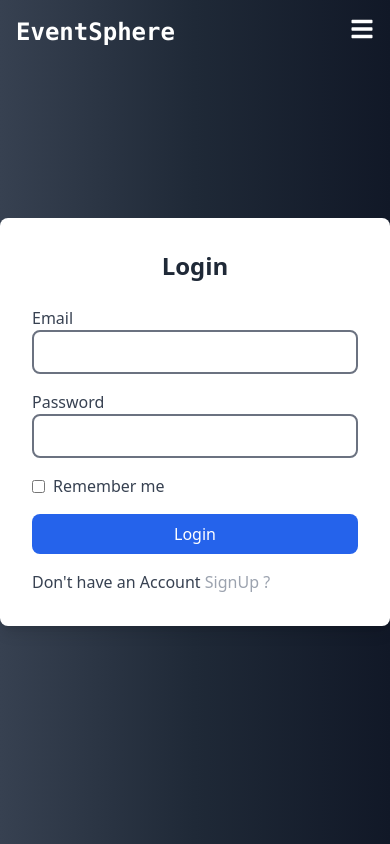
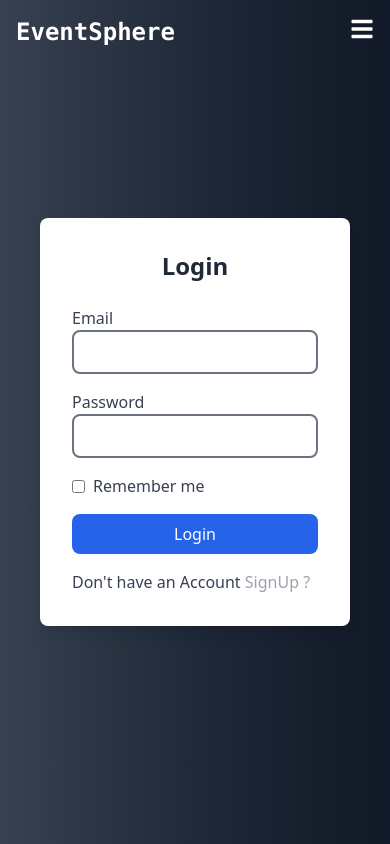
Before and after one commit to algowhiz/eventsphere-frontend, a React (Vite) app: page /login in a window 390 px wide. Built offline with nearby package versions, Linux system fonts and the light colour scheme.

Commit message:
added padding in login and signup form

```diff
--- a/src/pages/Login.jsx
+++ b/src/pages/Login.jsx
@@ -64,7 +64,7 @@ const Login = () => {
     };
 
     return (
-        <div className="min-h-screen flex items-center justify-center  bg-gradient-to-r from-gray-700 via-gray-800 to-gray-900">
+        <div className="min-h-screen p-10 md:p-5  flex items-center justify-center  bg-gradient-to-r from-gray-700 via-gray-800 to-gray-900">
             <div className="bg-white p-8 rounded-lg shadow-lg w-full max-w-md">
                 <h2 className="text-2xl font-bold mb-6 text-gray-800 text-center">Login</h2>
                 <form onSubmit={handleSubmit} className="space-y-4">
--- a/src/pages/Signup.jsx
+++ b/src/pages/Signup.jsx
@@ -124,7 +124,7 @@ const Signup = () => {
     };
 
     return (
-        <div className="min-h-screen flex items-center justify-center bg-gradient-to-r from-gray-700 via-gray-800 to-gray-900">
+        <div className="min-h-screen p-10 md:p-5  flex items-center justify-center bg-gradient-to-r from-gray-700 via-gray-800 to-gray-900">
             <div className="bg-white p-8 rounded-lg shadow-lg w-full max-w-md">
                 <h2 className="text-2xl font-bold mb-6 text-gray-800 text-center">Signup</h2>
                 <form onSubmit={handleSubmit} className="space-y-4">
```
